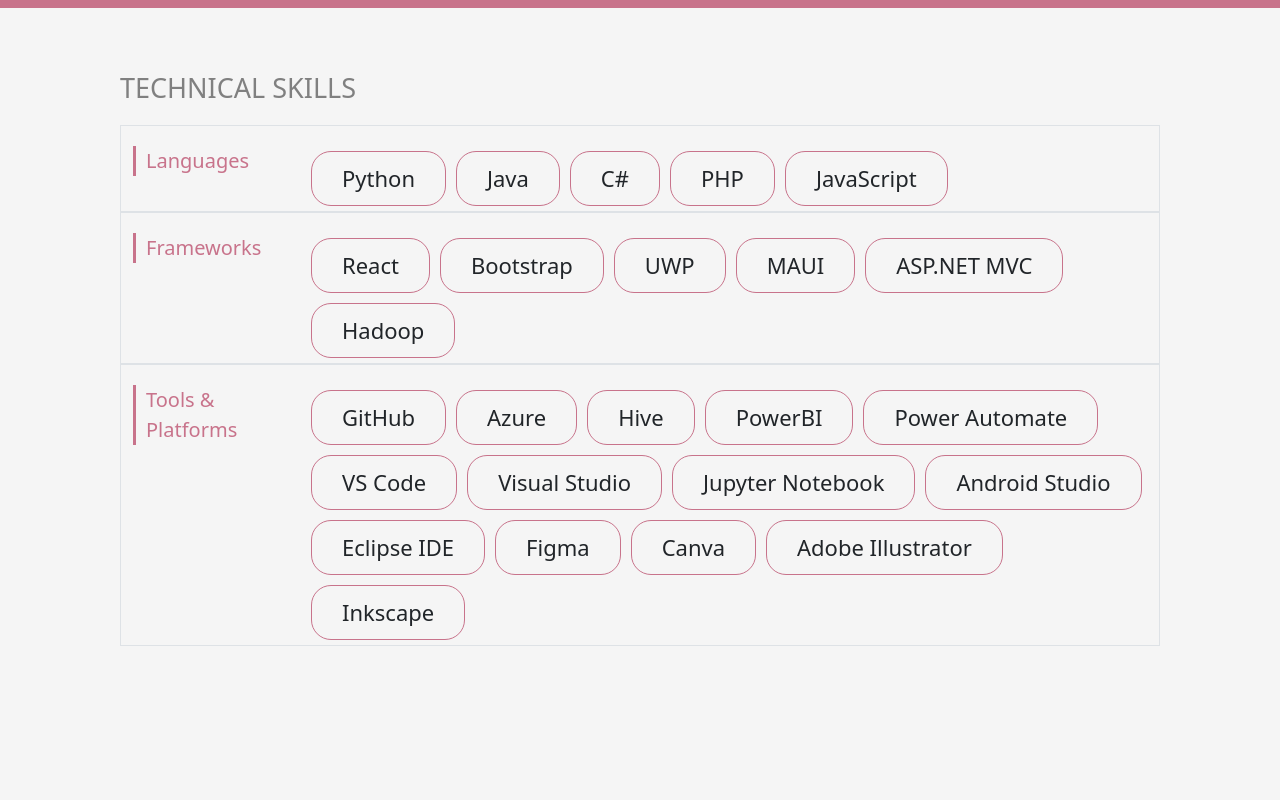
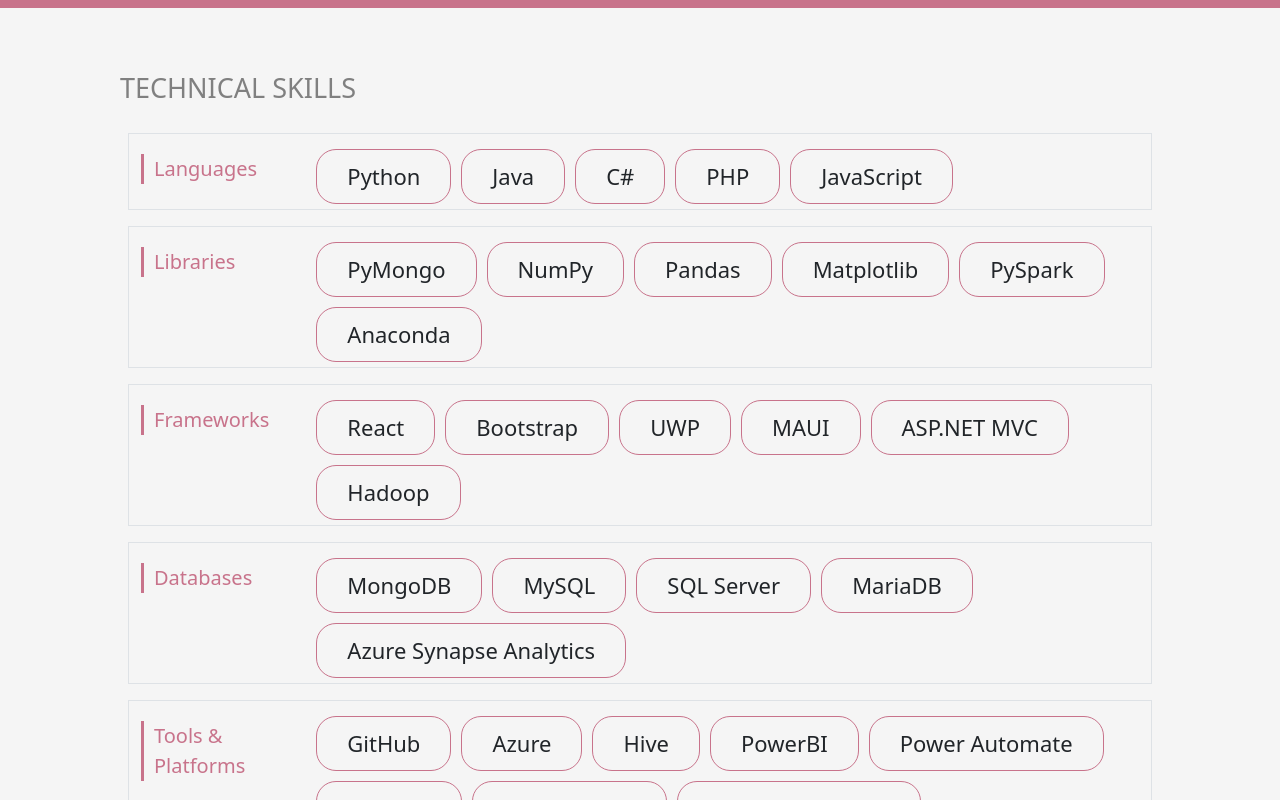
Before and after one commit to Doaa-Awan/doaa-awan-react, a React (Vite) app: page / in a window 1280 px wide. Shown: the part 1300-2100 px from the top of the page. Before the commit the page ends 2006 px from the top, so only its background shows below. Built offline with nearby package versions, Linux system fonts and the light colour scheme.

Commit message:
Update skills section formatting

```diff
--- a/src/pages/Home.jsx
+++ b/src/pages/Home.jsx
@@ -14,15 +14,15 @@
       </p>
       <div className={`${styles.skillsContainer}`}>
         <p className={`${styles.title}`}>Technical Skills</p>
-        <div className="container-fluid">
+        <div className='container-fluid'>
           {/* LANGUAGES */}
-          <div className="row">
-            <div className="col border">
-              <div className="row">
-                <div className="col-2">
+          <div className='row'>
+            <div className='col border m-2'>
+              <div className='row'>
+                <div className='col-2'>
                   <div className={styles.skillsTitle}>Languages</div>
                 </div>
-                <div className="col">
+                <div className='col'>
                   <div className={styles.skillsCol}>
                     <span className={styles.skillTag}>Python</span>
                     <span className={styles.skillTag}>Java</span>
@@ -34,12 +34,15 @@
               </div>
             </div>
           </div>
-          {/* <div className="col border">
-              <div className="row">
-                <div className="col-3">
+
+          {/* LIBRARIES */}
+          <div className='row'>
+            <div className='col border m-2'>
+              <div className='row'>
+                <div className='col-2'>
                   <div className={styles.skillsTitle}>Libraries</div>
                 </div>
-                <div className="col">
+                <div className='col'>
                   <div className={styles.skillsCol}>
                     <span className={styles.skillTag}>PyMongo</span>
                     <span className={styles.skillTag}>NumPy</span>
@@ -50,16 +53,17 @@
                   </div>
                 </div>
               </div>
-            </div> */}
+            </div>
+          </div>
 
           {/* FRAMEWORKS */}
-          <div className="row">
-            <div className="col border">
-              <div className="row">
-                <div className="col-2">
+          <div className='row'>
+            <div className='col border m-2'>
+              <div className='row'>
+                <div className='col-2'>
                   <div className={styles.skillsTitle}>Frameworks</div>
                 </div>
-                <div className="col">
+                <div className='col'>
                   <div className={styles.skillsCol}>
                     <span className={styles.skillTag}>React</span>
                     <span className={styles.skillTag}>Bootstrap</span>
@@ -73,12 +77,14 @@
             </div>
           </div>
 
-          {/* <div className="col border">
-              <div className="row">
-                <div className="col-3">
+          {/* DATABASES */}
+          <div className='row'>
+            <div className='col border m-2'>
+              <div className='row'>
+                <div className='col-2'>
                   <div className={styles.skillsTitle}>Databases</div>
                 </div>
-                <div className="col">
+                <div className='col'>
                   <div className={styles.skillsCol}>
                     <span className={styles.skillTag}>MongoDB</span>
                     <span className={styles.skillTag}>MySQL</span>
@@ -90,16 +96,17 @@
                   </div>
                 </div>
               </div>
-            </div> */}
+            </div>
+          </div>
 
           {/* TOOLS & PLATFORMS */}
-          <div className="row">
-            <div className="col border">
-              <div className="row">
-                <div className="col-2">
+          <div className='row'>
+            <div className='col border m-2'>
+              <div className='row'>
+                <div className='col-2'>
                   <div className={styles.skillsTitle}>Tools & Platforms</div>
                 </div>
-                <div className="col">
+                <div className='col'>
                   <div className={styles.skillsCol}>
                     <span className={styles.skillTag}>GitHub</span>
                     <span className={styles.skillTag}>Azure</span>
--- a/src/styles/HomeStyles.module.css
+++ b/src/styles/HomeStyles.module.css
@@ -51,6 +51,6 @@
 .skillsCol {
   display: flex;
   flex-wrap: wrap;
-  margin-top: 20px;
+  margin-top: 10px;
   /* justify-content: center; */
 }
```
